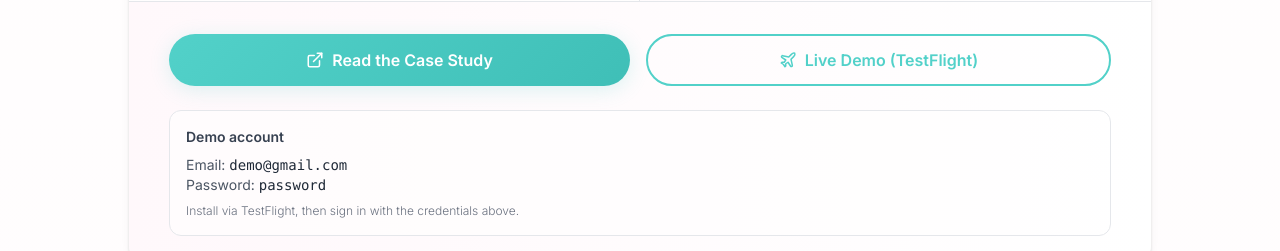
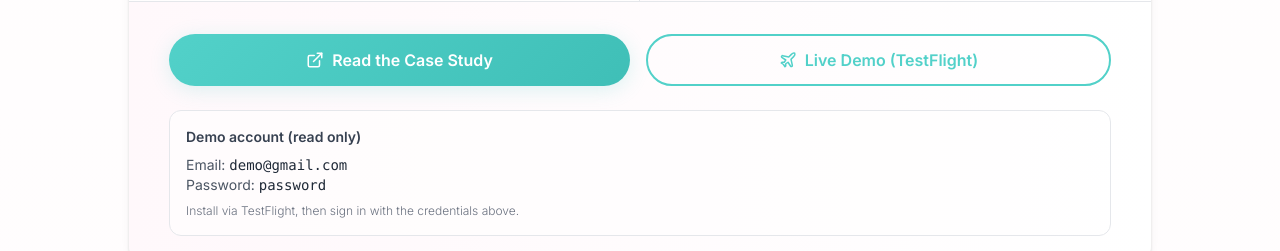
Before and after one commit to michellechung099/full-stack-portfolio, a React (Vite) app: page / in a window 1280 px wide. Shown: the part 3180-3431 px from the top of the page. Built offline with nearby package versions, Linux system fonts and the light colour scheme.

Commit message:
minor word revision

```diff
--- a/src/components/CaseStudy.tsx
+++ b/src/components/CaseStudy.tsx
@@ -201,7 +201,7 @@ export default function CaseStudy() {
             </div>
             <div className="mt-6 p-4 rounded-xl border border-gray-200 dark:border-gray-700 bg-white/60 dark:bg-gray-900/40">
               <p className="text-sm font-semibold text-gray-700 dark:text-gray-300 mb-2">
-                Demo account
+                Demo account (read only)
               </p>
               <p className="text-sm text-gray-600 dark:text-gray-400">
                 Email:{" "}
```
